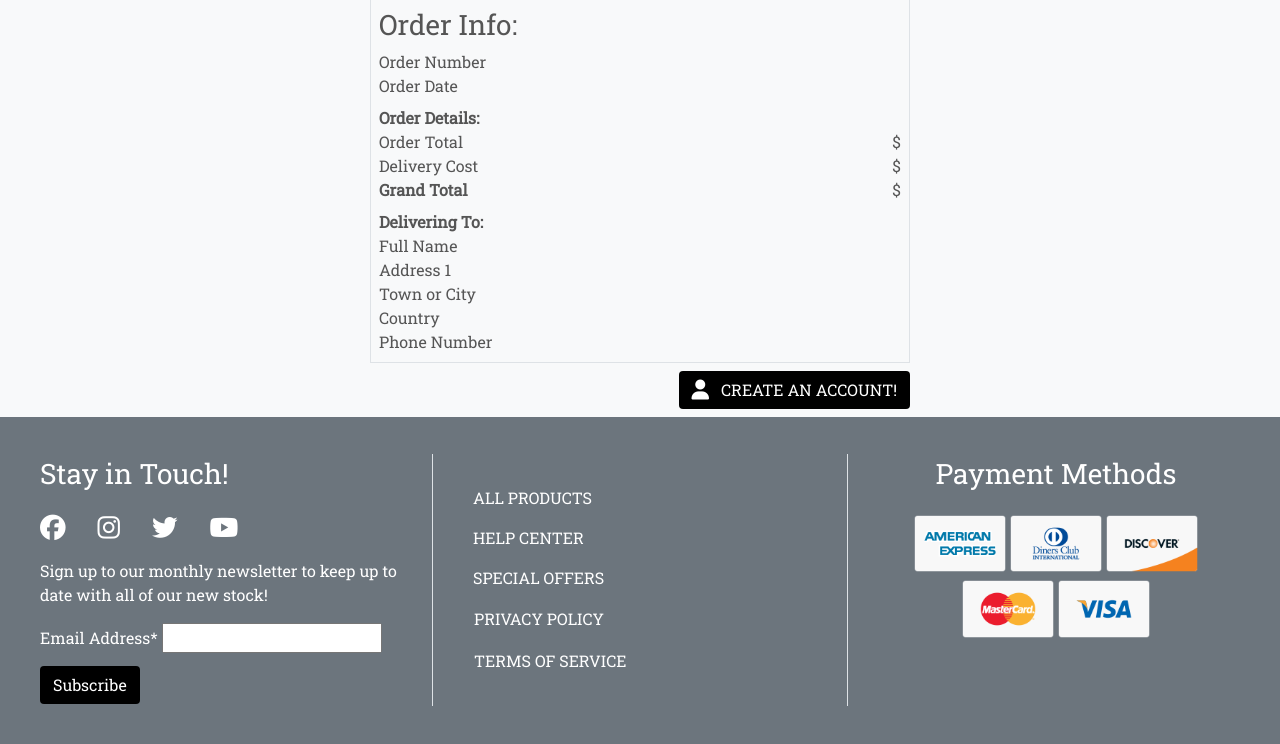
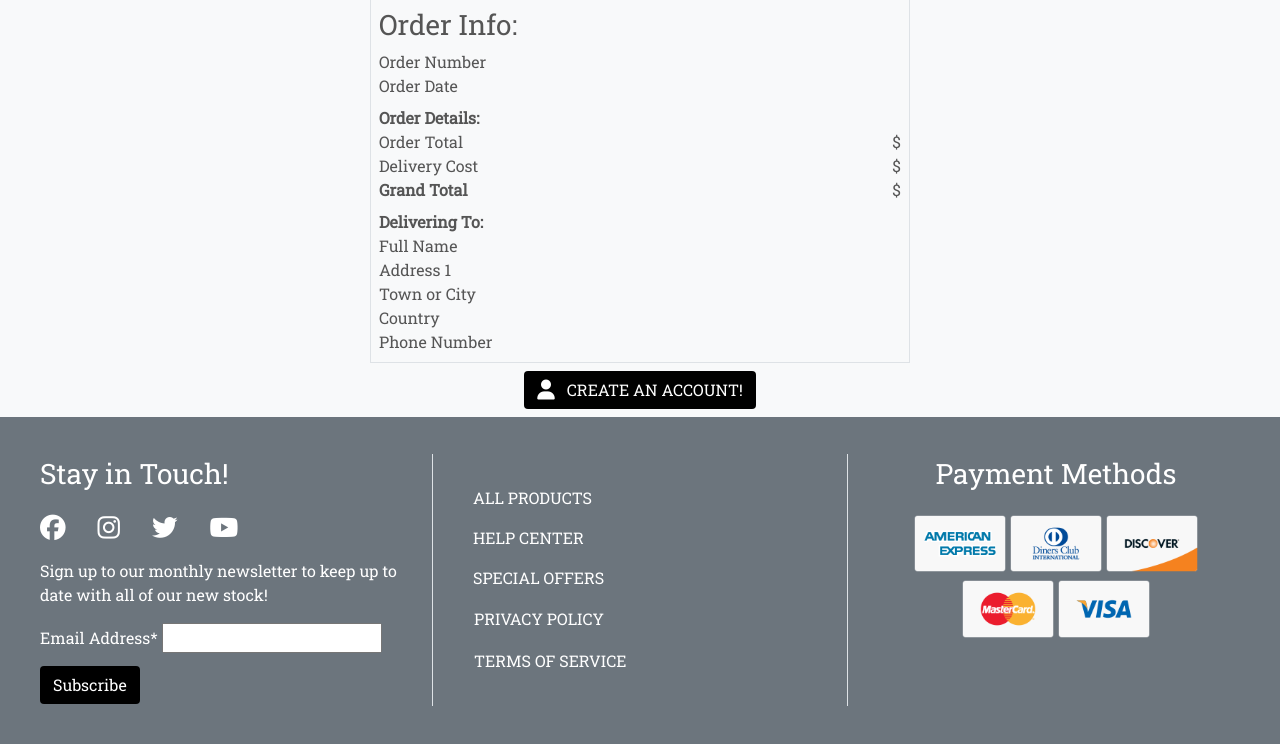
Before and after one commit to KaiLangen96/geek-verse, a Django app: template checkout/templates/checkout/checkout_success.html in a window 1280 px wide. Shown: the part 299-1043 px from the top of the page. Run offline with Django 3.2, Linux system fonts and the light colour scheme; the template is opened without the code that fills it, so the values that code supplies are empty; some libraries are stand-ins or nearby versions.

Commit message:
Adjust checkout_success buttons

```diff
--- a/checkout/templates/checkout/checkout_success.html
+++ b/checkout/templates/checkout/checkout_success.html
@@ -176,7 +176,7 @@
         </div>
     </div>
     <div class="row">
-        <div class="col-6 offset-lg-3 text-right">
+        <div class="col-12 col-md-6 offset-md-3 text-center">
             {% if from_profile %}
             <a href="{% url 'profile' %}" class="btn btn-black my-2">
                 <span class="icon mr-2">
```
